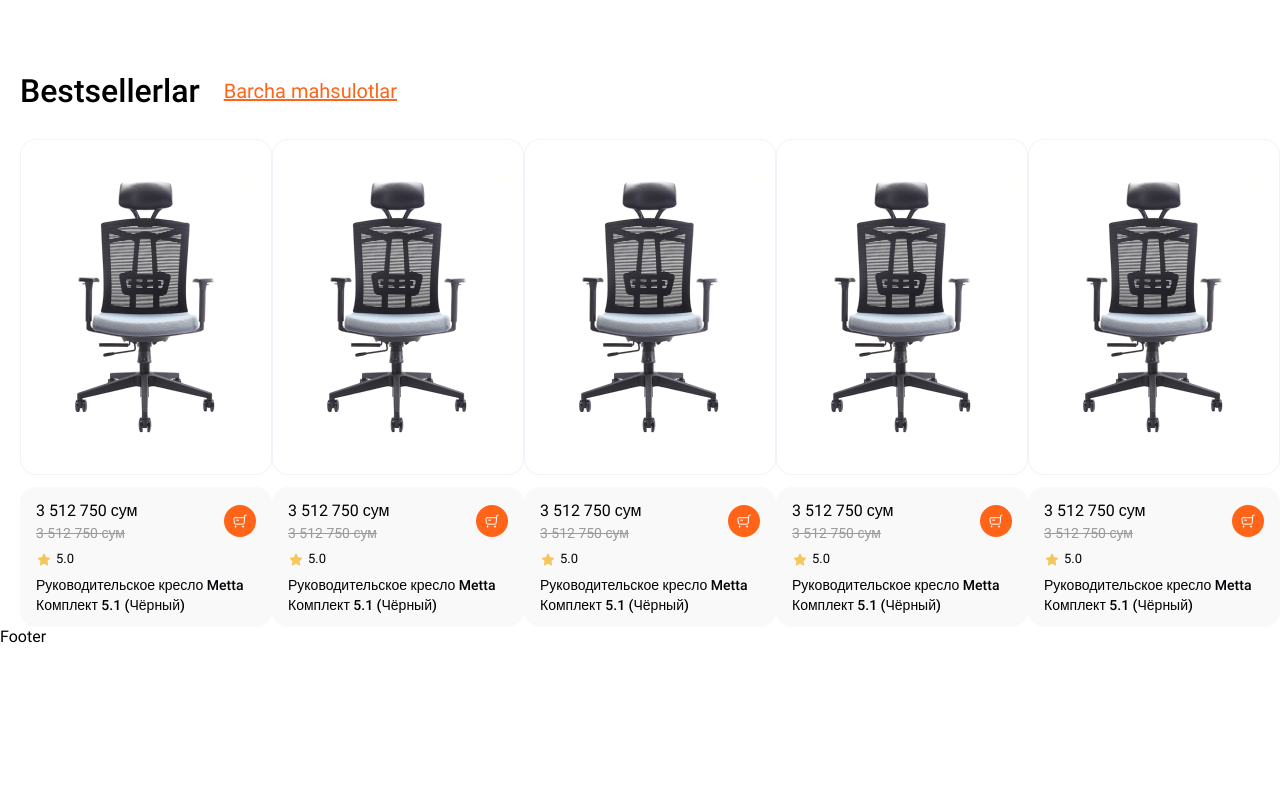
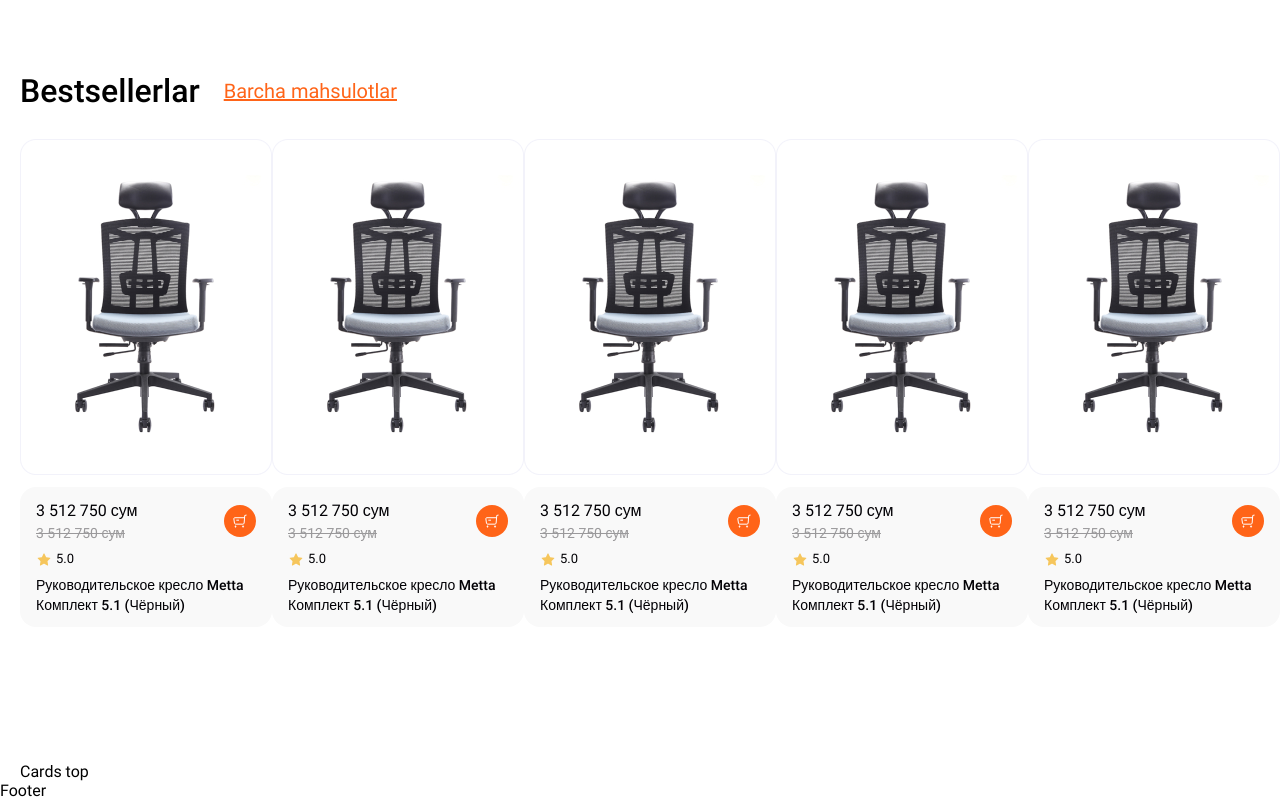
Before and after one commit to Islomjonsdev/online-shop, a React (Vite) app: page / in a window 1280 px wide. Shown: the part 1344-2144 px from the top of the page. Before the commit the page ends 1990 px from the top, so only its background shows below. Built offline with nearby package versions, Linux system fonts and the light colour scheme.

Commit message:
added cards component

```diff
--- /dev/null
+++ b/src/components/Cards/Cards.jsx
@@ -0,0 +1,16 @@
+import React from 'react';
+import style from "./Cards.module.scss"
+
+const Cards = () => {
+  return (
+    <section className={style.cards}>
+        <div className={style.container}>
+            <div className={style.cards_top}>
+                Cards top
+            </div>
+        </div>
+    </section>
+  )
+}
+
+export default Cards
--- /dev/null
+++ b/src/components/Cards/Cards.module.scss
@@ -0,0 +1,14 @@
+.cards {
+    .container {
+        max-width: 1672px;
+        width: 100%;
+        margin-right: auto;
+        margin-left: auto;
+        padding-left: 20px;
+        padding-right: 20px;
+    }
+
+    .cards_top {
+
+    }
+}
--- a/src/components/Products/Products.jsx
+++ b/src/components/Products/Products.jsx
@@ -1,12 +1,9 @@
 import React from "react";
-import { useState } from "react";
+import { useState, useEffect } from "react";
 import { useTranslation } from "react-i18next";
-import { Link } from "react-router-dom";
-import { FcLike } from "react-icons/fc";
 import { productsData } from "../../Api/ProductsApi";
 import { Icons } from "../../SvgIcons";
 import style from "./Products.module.scss";
-import { useEffect } from "react";
 
 const Products = () => {
   const { t } = useTranslation();
--- a/src/components/Products/Products.module.scss
+++ b/src/components/Products/Products.module.scss
@@ -1,6 +1,7 @@
 @import "../../scss/variable.scss";
 
 .products {
+    margin-bottom: 135px;
   .container {
     max-width: 1672px;
     width: 100%;
--- a/src/pages/Home/Home.jsx
+++ b/src/pages/Home/Home.jsx
@@ -1,4 +1,5 @@
 import React from 'react'
+import Cards from '../../components/Cards/Cards'
 import Category from '../../components/Category/Category'
 import Hero from '../../components/Hero/Hero'
 import Products from '../../components/Products/Products'
@@ -9,6 +10,7 @@ const Home = () => {
         <Hero />
         <Category />
         <Products />
+        <Cards />
     </main>
   )
 }
```
